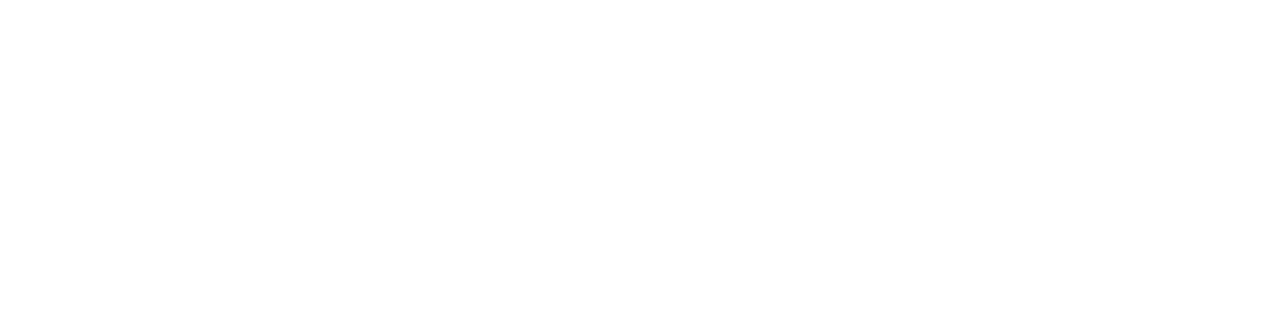
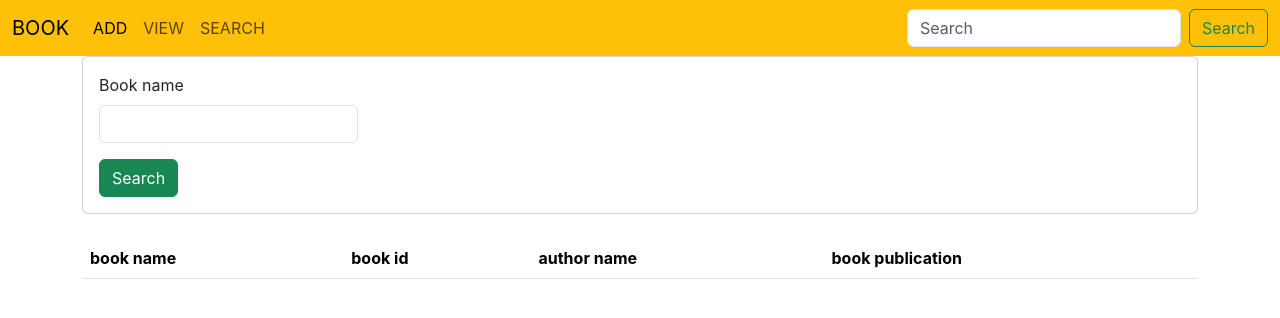
Before and after one commit to amaldevk/book-app-frontend, a React (Create React App) app: page /search in a window 1280 px wide. Before the commit this address had no page. Shown: the top 318 px of the page. Built offline with nearby package versions, Linux system fonts and the light colour scheme.

Commit message:
search_book ok

```diff
--- a/src/App.js
+++ b/src/App.js
@@ -4,6 +4,7 @@
 import NavBook from './components/NavBook';
 import AddBook from './components/AddBook';
 import ViewBook from './components/ViewBook';
+import SearchBook from './components/SearchBook';
 
 function App() {
   return (
@@ -13,6 +14,7 @@
         <Route path='/' element = {<NavBook/>}/>
         <Route path='/add' element = {<AddBook/>}/>
         <Route path='/view' element = {<ViewBook/>}/>
+        <Route path='/search' element = {<SearchBook/>}/>
       </Routes>
       </BrowserRouter>
     </div>
--- /dev/null
+++ b/src/components/SearchBook.jsx
@@ -0,0 +1,79 @@
+import React, { useState } from 'react'
+import NavBook from './NavBook'
+import axios from 'axios'
+
+const SearchBook = () => {
+    const [input,setInput] = useState({
+        bookName:""
+    })
+    const inputHandler=(event)=>{
+        setInput({...input,[event.target.name]:event.target.value})
+    }
+    const [out,setOutput] =  useState([])
+    const readValues=()=>{
+        axios.post("http://localhost:3001/api/book/search",input).then(
+            (response)=>{
+                setOutput(response.data)
+            }
+        )
+    }
+  return (
+    <div>
+        <NavBook/>
+        <div className="container">
+            <div className="row">
+                <div className="col col-12 col-sm-12 col-md-12 col-lg-12 col-xl-12 col-xxl-12">
+                <   div className="card">
+
+                        <div className="card-body">
+                            <div className="row g-3">
+                                <div className="col col-12 col-sm-6 col-md-4 col-lg-3 col-xl-3 col-xxl-3">
+                                    <label htmlFor="" className="form-label">Book name</label>
+                                    <input type="text" className="form-control" name="bookName" value={input.bookName} onChange={inputHandler} />
+                                </div>
+                                <div className="col col-12 col-sm-12 col-md-12 col-lg-12 col-xl-12 col-xxl-12">
+                                    <button className="btn btn-success" onClick={readValues}>Search</button>
+                                </div>
+                            </div>
+                        </div>
+                    </div>
+                </div>
+            </div>
+        </div>
+        <br></br>
+        <div className="container">
+            <div className="row">
+                <div className="col col-12 col-sm-12 col-md-12 col-lg-12 col-xl-12 col-xxl-12">
+                <table class="table">
+              <thead>
+                <tr>
+                  <th scope="col">book name</th>
+                  <th scope="col">book id</th>
+                  <th scope="col">author name</th>
+                  <th scope="col">book publication</th>
+                </tr>
+              </thead>
+              <tbody>
+
+               {
+                out.map(
+                    (value,index)=>{
+                        return  <tr>
+                        <td>{value.bookName}</td>
+                        <td>{value.bookId}</td>
+                        <td>{value.bookAuthor}</td>
+                        <td>{value.bookPublication}</td>
+                      </tr>
+                    }
+                )
+               }
+              </tbody>
+            </table>
+                </div>
+            </div>
+        </div>
+    </div>
+  )
+}
+
+export default SearchBook
```
